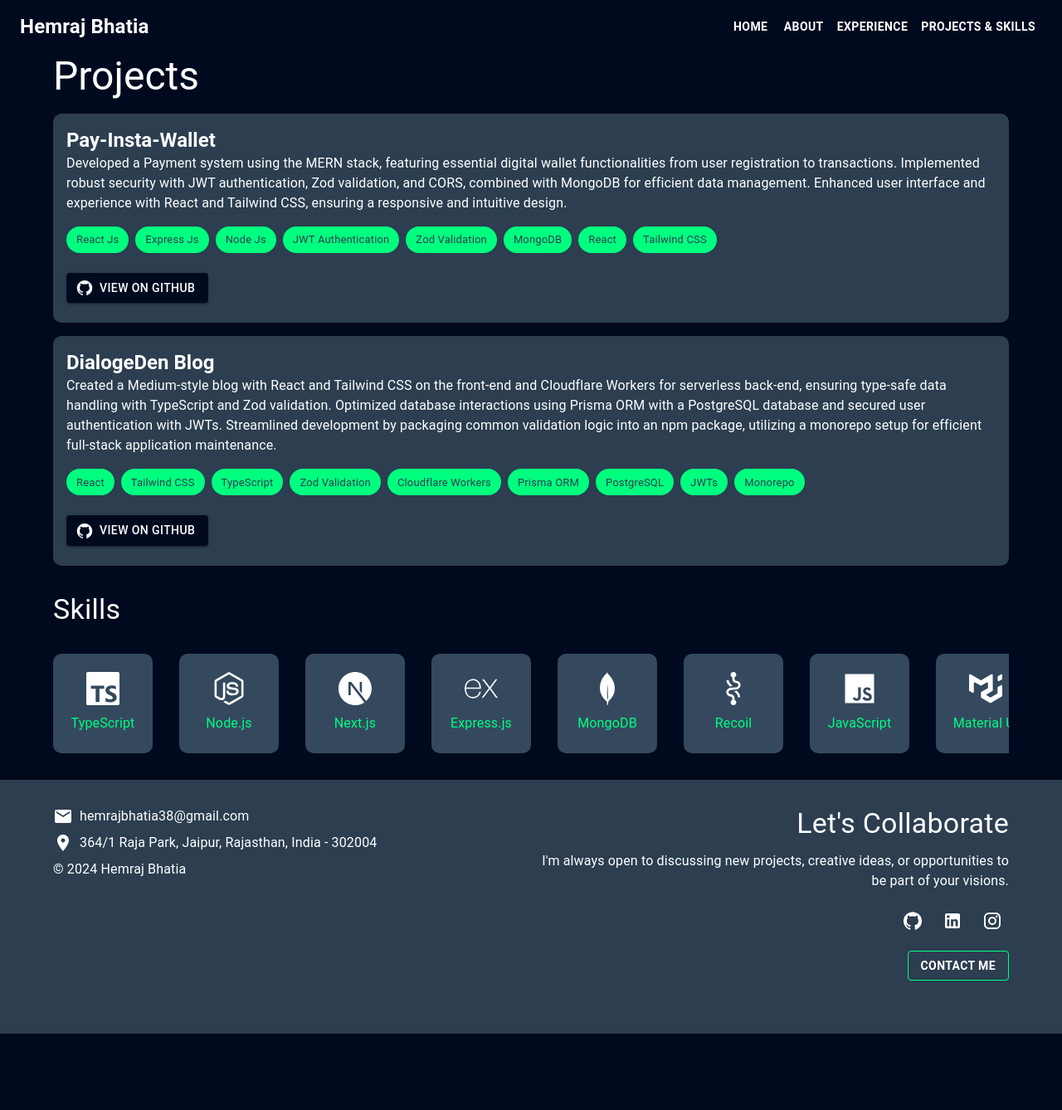
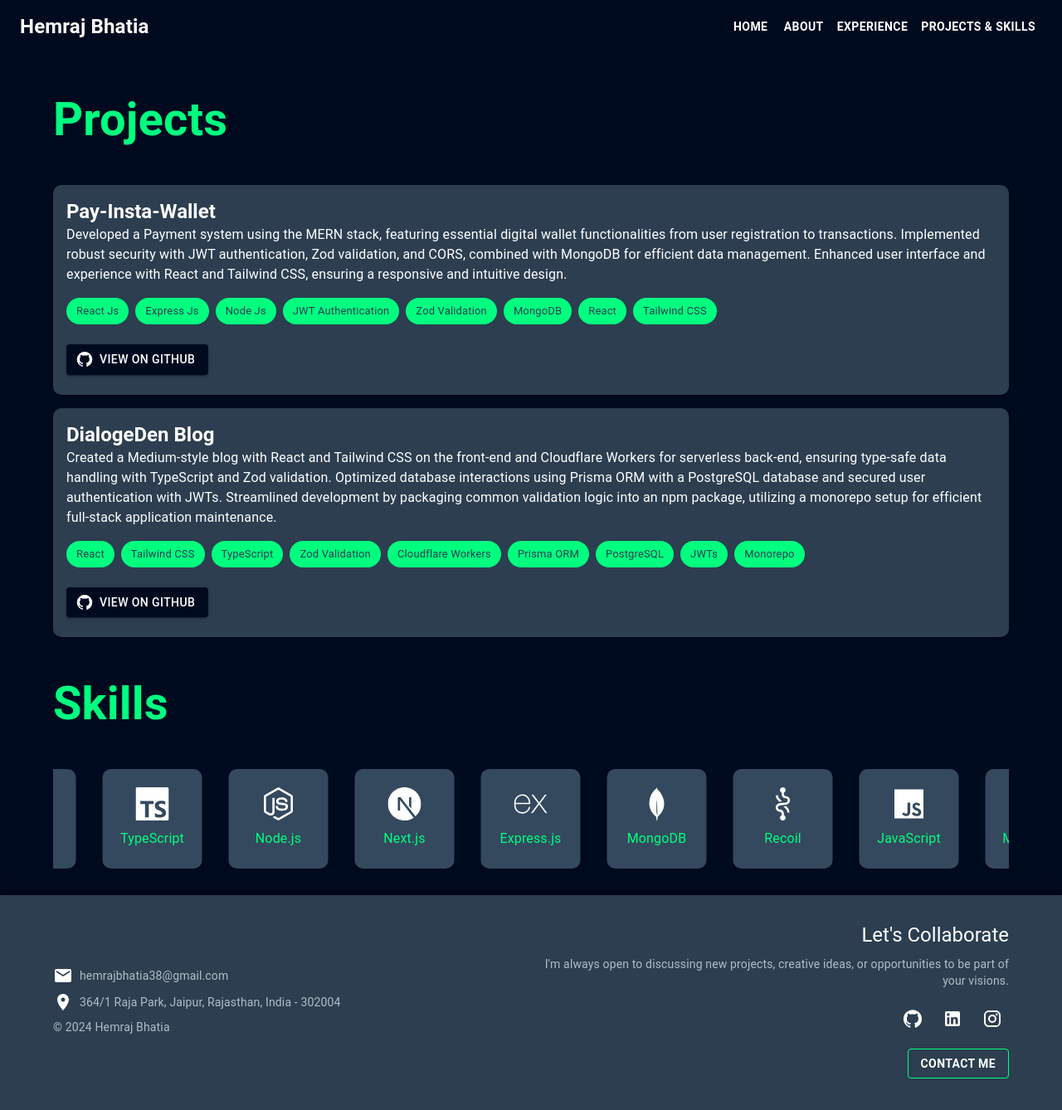
Before and after one commit to hemraj-007/Developer-Portfolio, a React (Vite) app: page /projects in a window 1280 px wide. Shown: the top 1338 px of the page at 83% size. Before the commit the page ends 1246 px from the top, so only its background shows below. Built offline with nearby package versions, Linux system fonts and the light colour scheme.

Commit message:
new loading page , change in footer and headings

```diff
--- a/package.json
+++ b/package.json
@@ -14,6 +14,8 @@
     "@emotion/styled": "^11.11.5",
     "@mui/icons-material": "^5.16.4",
     "@mui/material": "^5.16.0",
+    "@react-three/drei": "^9.109.2",
+    "@react-three/fiber": "^8.16.8",
     "dotenv": "^16.4.5",
     "emailjs-com": "^3.2.0",
     "formik": "^2.4.6",
@@ -29,6 +31,7 @@
     "react-spring": "^9.7.4",
     "react-typical": "^0.1.3",
     "styled-components": "^6.1.12",
+    "three": "^0.167.0",
     "yup": "^1.4.0"
   },
   "devDependencies": {
--- a/src/App.tsx
+++ b/src/App.tsx
@@ -1,5 +1,5 @@
 // src/App.tsx
-import React from "react";
+import React, { useState, useEffect } from "react";
 import Header from "./pages/Header";
 import Footer from "./pages/Footer";
 import { BrowserRouter, Route, Routes } from "react-router-dom";
@@ -10,11 +10,26 @@ import Experience from "./pages/Experience";
 import { ThemeProvider } from "@mui/material/styles";
 import CssBaseline from "@mui/material/CssBaseline";
 import theme from "./theme";
+import Loading from "./components/Loading";
 
 const App: React.FC = () => {
+  const [loading, setLoading] = useState(true);
+
+  useEffect(() => {
+    // Simulate a loading delay
+    const timer = setTimeout(() => {
+      setLoading(false);
+    }, 2000); // Adjust the delay as needed
+
+    return () => clearTimeout(timer);
+  }, []);
+
   return (
     <ThemeProvider theme={theme}>
       <CssBaseline />
+      {loading ? (
+        <Loading />
+      ) : (
         <BrowserRouter>
           <Header />
           <Routes>
@@ -25,6 +40,7 @@ const App: React.FC = () => {
           </Routes>
           <Footer />
         </BrowserRouter>
+      )}
     </ThemeProvider>
   );
 };
--- /dev/null
+++ b/src/components/KaleidoscopeMaterial.tsx
@@ -0,0 +1,49 @@
+// src/components/KaleidoscopeMaterial.tsx
+import React, { forwardRef } from 'react';
+import { extend, useFrame } from '@react-three/fiber';
+import { shaderMaterial } from '@react-three/drei';
+import { ShaderMaterial, Vector2 } from 'three';
+
+const KaleidoscopeShaderMaterial = shaderMaterial(
+  {
+    time: 0,
+    resolution: new Vector2(),
+  },
+  `
+  varying vec2 vUv;
+  void main() {
+    vUv = uv;
+    gl_Position = projectionMatrix * modelViewMatrix * vec4(position, 1.0);
+  }
+  `,
+  `
+  uniform float time;
+  uniform vec2 resolution;
+  varying vec2 vUv;
+
+  void main() {
+    vec2 p = vUv * 2.0 - 1.0;
+    float r = length(p);
+    float a = atan(p.y, p.x) + time * 0.5;
+    float k = 6.0; // Number of reflections
+    a = mod(a, 2.0 * 3.14159 / k) * k;
+    vec3 color = vec3(0.5 + 0.5 * cos(time + vec3(0.0, 2.0, 4.0)));
+    gl_FragColor = vec4(color, 1.0);
+  }
+  `
+);
+
+extend({ KaleidoscopeShaderMaterial });
+
+const KaleidoscopeMaterial = forwardRef<ShaderMaterial>((props, ref) => {
+  useFrame(({ clock, size }) => {
+    if (ref && 'current' in ref && ref.current) {
+      (ref.current as any).uniforms.time.value = clock.getElapsedTime();
+      (ref.current as any).uniforms.resolution.value.set(size.width, size.height);
+    }
+  });
+
+  return <kaleidoscopeShaderMaterial ref={ref} attach="material" {...props} />;
+});
+
+export default KaleidoscopeMaterial;
--- a/src/components/Loading.tsx
+++ b/src/components/Loading.tsx
@@ -1,18 +1,44 @@
-import React from 'react';
-import CircularProgress from '@mui/material/CircularProgress';
-import Box from '@mui/material/Box';
+// src/components/Loading.tsx
+import React, { useRef } from 'react';
+import { Canvas } from '@react-three/fiber';
+import { Html, useProgress, Plane } from '@react-three/drei';
+import { Box } from '@mui/material';
+import { styled } from '@mui/material/styles';
+import KaleidoscopeMaterial from './KaleidoscopeMaterial';
+import { ShaderMaterial } from 'three';
+
+const FullScreenLoader = styled(Box)(() => ({
+  display: 'flex',
+  flexDirection: 'column',
+  alignItems: 'center',
+  justifyContent: 'center',
+  position: 'fixed',
+  top: 0,
+  left: 0,
+  width: '100%',
+  height: '100%',
+  backgroundColor: '#2c3e50',
+  color: '#ffffff',
+  zIndex: 1301, // Ensure it appears above all other elements
+}));
+
+const Loader = () => {
+  const { progress } = useProgress();
+  return <Html center>{progress} % loaded</Html>;
+};
 
 const Loading: React.FC = () => {
+  const materialRef = useRef<ShaderMaterial>(null);
+
   return (
-    <Box
-      display="flex"
-      justifyContent="center"
-      alignItems="center"
-      height="100vh"
-      bgcolor="#2c3e50"
-    >
-      <CircularProgress style={{ color: '#00FF7F' }} />
-    </Box>
+    <FullScreenLoader>
+      <Canvas>
+        <Plane args={[2, 2]}>
+          <KaleidoscopeMaterial ref={materialRef} />
+        </Plane>
+        <Loader />
+      </Canvas>
+    </FullScreenLoader>
   );
 };
 
--- a/src/components/TypewriterHeading.tsx
+++ b/src/components/TypewriterHeading.tsx
@@ -1,27 +1,31 @@
 // src/components/TypewriterHeading.tsx
-import React from 'react';
-import Typical from 'react-typical';
-import { styled } from '@mui/material/styles';
+import React from "react";
+import Typical from "react-typical";
+import { styled } from "@mui/material/styles";
 
-const StyledHeading = styled(Typical)(({ theme }) => ({
-  color: '#00FF7F',
-  fontSize: '2.5rem',
-  textAlign: 'center',
-  [theme.breakpoints.up('sm')]: {
-    fontSize: '3.5rem',
+const StyledHeading = styled(Typical)(({ theme, align }) => ({
+  color: "#00FF7F",
+  fontSize: "2.5rem",
+  textAlign: align || "center", // Use the align prop or default to center
+  [theme.breakpoints.up("sm")]: {
+    fontSize: "3.5rem",
   },
-  fontWeight: 'bold',
-  '&::after': {
-    content: 'none', // Ensures the cursor is not shown
+  fontWeight: "bold",
+  "&::after": {
+    content: "none", // Ensures the cursor is not shown
   },
 }));
 
 interface TypewriterHeadingProps {
   steps: (string | number)[];
+  align?: string;
 }
 
-const TypewriterHeading: React.FC<TypewriterHeadingProps> = ({ steps }) => {
-  return <StyledHeading steps={steps} loop={1} wrapper="h1" />;
+const TypewriterHeading: React.FC<TypewriterHeadingProps> = ({
+  steps,
+  align,
+}) => {
+  return <StyledHeading steps={steps} loop={1} wrapper="h1" align={align} />;
 };
 
 export default TypewriterHeading;
--- a/src/pages/About.tsx
+++ b/src/pages/About.tsx
@@ -1,5 +1,5 @@
 // src/pages/About.tsx
-import React from "react";
+import React, { useState,useEffect } from "react";
 import Container from "@mui/material/Container";
 import Box from "@mui/material/Box";
 import logo from "../assets/profile3.jpg";
@@ -9,10 +9,12 @@ import { useInView } from "react-intersection-observer";
 import { useSpring, animated } from "react-spring";
 import TypewriterHeading from "../components/TypewriterHeading";
 import Typography from "@mui/material/Typography";
+import Loading from "../components/Loading";
 
 const About: React.FC = () => {
   const theme = useTheme();
   const isMobile = useMediaQuery(theme.breakpoints.down("sm"));
+  const [loading,setLoading]=useState(false);
 
   const [ref, inView] = useInView({
     triggerOnce: true,
@@ -31,10 +33,21 @@ const About: React.FC = () => {
     config: { mass: 1, tension: 170, friction: 14 },
   });
 
+  useEffect(() => {
+    // Simulate a loading delay for the About page
+    const timer = setTimeout(() => {
+      setLoading(false);
+    }, 1000); // Adjust the delay as needed
+
+    return () => clearTimeout(timer);
+  }, []);
+
+  if (loading) return <Loading />;
+
   return (
     <Container>
-      <animated.div style={textAnimation}>
-        <TypewriterHeading steps={['About Me', 1000, 'About Me', 2000]} />
+       <animated.div style={textAnimation}>
+        <TypewriterHeading steps={['A', 100, 'Ab', 100, 'Abo', 100, 'Abou', 100, 'About', 100, 'About M', 100, 'About Me']} />
       </animated.div>
       <Box
         display="flex"
--- a/src/pages/Experience.tsx
+++ b/src/pages/Experience.tsx
@@ -10,6 +10,7 @@ import { styled } from "@mui/material/styles";
 import Chip from "@mui/material/Chip";
 import useMediaQuery from "@mui/material/useMediaQuery";
 import { useTheme } from "@mui/material/styles";
+import TypewriterHeading from "../components/TypewriterHeading";
 
 const StyledCard = styled(Card)(({ theme }) => ({
   backgroundColor: "#2c3e50",
@@ -21,9 +22,9 @@ const StyledCard = styled(Card)(({ theme }) => ({
     transform: "translateY(-5px)",
     boxShadow: "0 10px 20px rgba(0, 0, 0, 0.2)",
   },
-  [theme.breakpoints.down('sm')]: {
+  [theme.breakpoints.down("sm")]: {
     padding: "1rem",
-  }
+  },
 }));
 
 const skills = {
@@ -71,23 +72,39 @@ const Experience: React.FC = () => {
   const theme = useTheme();
   const isMobile = useMediaQuery(theme.breakpoints.down("sm"));
   const trail = useTrail(experiences.length, {
-    from: { opacity: 0, transform: 'translateY(20px)' },
-    to: { opacity: 1, transform: 'translateY(0)' },
+    from: { opacity: 0, transform: "translateY(20px)" },
+    to: { opacity: 1, transform: "translateY(0)" },
     delay: 200,
   });
 
   return (
     <Container>
-      <Typography
-        variant="h3"
-        gutterBottom
-        style={{
-          color: "#ffffff",
-          textAlign: isMobile ? "center" : "left",
-        }}
-      >
-        Experience
-      </Typography>
+      <Box textAlign="left" mb={4}>
+        <TypewriterHeading
+          steps={[
+            "E",
+            100,
+            "Ex",
+            100,
+            "Exp",
+            100,
+            "Expe",
+            100,
+            "Exper",
+            100,
+            "Experi",
+            100,
+            "Experie",
+            100,
+            "Experien",
+            100,
+            "Experienc",
+            100,
+            "Experience",
+          ]}
+          align="left"
+        />
+      </Box>
       <Box mb={4}>
         {trail.map((style, index) => (
           <animated.div style={style} key={index}>
@@ -99,7 +116,10 @@ const Experience: React.FC = () => {
                   justifyContent="space-between"
                 >
                   <Box>
-                    <Typography variant="subtitle1" style={{ color: "#00FF7F" }}>
+                    <Typography
+                      variant="subtitle1"
+                      style={{ color: "#00FF7F" }}
+                    >
                       {experiences[index].period}
                     </Typography>
                   </Box>
--- a/src/pages/Footer.tsx
+++ b/src/pages/Footer.tsx
@@ -12,6 +12,9 @@ import InstagramIcon from "@mui/icons-material/Instagram";
 import Button from "@mui/material/Button";
 import ContactDialog from "../components/ContactDialog";
 import { motion } from "framer-motion";
+import Collapse from "@mui/material/Collapse";
+import ExpandMoreIcon from "@mui/icons-material/ExpandMore";
+import ExpandLessIcon from "@mui/icons-material/ExpandLess";
 
 const FooterContainer = styled("footer")(({ theme }) => ({
   marginTop: "2rem",
@@ -34,8 +37,15 @@ const ContactButton = styled(Button)(() => ({
   fontWeight: "bold",
 }));
 
+const LeftSide = styled(Box)(({ theme }) => ({
+  [theme.breakpoints.down("sm")]: {
+    display: "none",
+  },
+}));
+
 const Footer: React.FC = () => {
   const [open, setOpen] = useState(false);
+  const [expand, setExpand] = useState(false);
 
   const handleClickOpen = () => {
     setOpen(true);
@@ -43,6 +53,10 @@ const Footer: React.FC = () => {
 
   const handleClose = () => {
     setOpen(false);
+  };
+
+  const handleExpandClick = () => {
+    setExpand(!expand);
   };
 
   const containerVariants = {
@@ -68,27 +82,26 @@ const Footer: React.FC = () => {
           animate="visible"
           variants={containerVariants}
         >
+          <motion.div variants={itemVariants}>
             <Box
               display="flex"
               flexDirection={{ xs: "column", md: "row" }}
               justifyContent="space-between"
-            alignItems="flex-start"
+              alignItems="center"
               mb={4}
             >
-            <Box
+              <LeftSide
                 display="flex"
                 flexDirection="column"
                 alignItems={{ xs: "center", md: "flex-start" }}
                 textAlign={{ xs: "center", md: "left" }}
                 mb={{ xs: 2, md: 0 }}
                 flex={1}
-              component={motion.div}
-              variants={itemVariants}
               >
                 <Box display="flex" alignItems="center" mb={1}>
                   <EmailIcon sx={{ mr: 1 }} />
                   <Typography
-                  variant="body1"
+                    variant="body2"
                     sx={{ fontFamily: "Roboto, sans-serif" }}
                   >
                     hemrajbhatia38@gmail.com
@@ -97,7 +110,7 @@ const Footer: React.FC = () => {
                 <Box display="flex" alignItems="center" mb={1}>
                   <LocationOnIcon sx={{ mr: 1 }} />
                   <Typography
-                  variant="body1"
+                    variant="body2"
                     sx={{ fontFamily: "Roboto, sans-serif" }}
                   >
                     364/1 Raja Park, Jaipur, Rajasthan, India - 302004
@@ -105,37 +118,46 @@ const Footer: React.FC = () => {
                 </Box>
 
                 <Typography
-                variant="body1"
+                  variant="body2"
                   sx={{ fontFamily: "Roboto, sans-serif" }}
                 >
                   © 2024 Hemraj Bhatia
                 </Typography>
-            </Box>
+              </LeftSide>
               <Box
                 display="flex"
                 flexDirection="column"
                 alignItems={{ xs: "center", md: "flex-end" }}
                 textAlign={{ xs: "center", md: "right" }}
                 flex={1}
-              component={motion.div}
-              variants={itemVariants}
               >
                 <Typography
-                variant="h4"
+                  variant="h5"
                   gutterBottom
-                sx={{ fontFamily: "Roboto, sans-serif" }}
+                  sx={{
+                    fontFamily: "Roboto, sans-serif",
+                    textAlign: { xs: "center", md: "right" },
+                  }}
                 >
                   Let's Collaborate
                 </Typography>
                 <Typography
-                variant="body1"
+                  variant="body2"
                   paragraph
-                sx={{ fontFamily: "Roboto, sans-serif" }}
+                  sx={{
+                    fontFamily: "Roboto, sans-serif",
+                    textAlign: { xs: "center", md: "right" },
+                  }}
                 >
                   I'm always open to discussing new projects, creative ideas, or
                   opportunities to be part of your visions.
                 </Typography>
-              <Box display="flex" gap={1} mb={2}>
+                <Box
+                  display="flex"
+                  gap={1}
+                  mb={2}
+                  justifyContent={{ xs: "center", md: "flex-end" }}
+                >
                   <IconButton
                     color="inherit"
                     href="https://github.com/hemraj-007"
@@ -161,6 +183,38 @@ const Footer: React.FC = () => {
               </Box>
             </Box>
           </motion.div>
+          <Box display={{ xs: "block", md: "none" }} textAlign="center">
+            <Button
+              onClick={handleExpandClick}
+              endIcon={expand ? <ExpandLessIcon /> : <ExpandMoreIcon />}
+              sx={{ color: "#00FF7F" }}
+            >
+              {expand ? "Show Less" : "Show More"}
+            </Button>
+            <Collapse in={expand}>
+              <Box mt={2}>
+                <Typography
+                  variant="body2"
+                  sx={{ fontFamily: "Roboto, sans-serif", mb: 2 }}
+                >
+                  hemrajbhatia38@gmail.com
+                </Typography>
+                <Typography
+                  variant="body2"
+                  sx={{ fontFamily: "Roboto, sans-serif", mb: 2 }}
+                >
+                  364/1 Raja Park, Jaipur, Rajasthan, India - 302004
+                </Typography>
+                <Typography
+                  variant="body2"
+                  sx={{ fontFamily: "Roboto, sans-serif" }}
+                >
+                  © 2024 Hemraj Bhatia
+                </Typography>
+              </Box>
+            </Collapse>
+          </Box>
+        </motion.div>
         <ContactDialog open={open} onClose={handleClose} />
       </Container>
     </FooterContainer>
--- a/src/pages/Projects.tsx
+++ b/src/pages/Projects.tsx
@@ -12,6 +12,8 @@ import GitHubIcon from "@mui/icons-material/GitHub";
 import Marquee from "react-fast-marquee";
 import useMediaQuery from "@mui/material/useMediaQuery";
 import { useTheme } from "@mui/material/styles";
+import TypewriterHeading from "../components/TypewriterHeading";
+import { useSpring } from "react-spring";
 import {
   FaReact,
   FaNodeJs,
@@ -113,6 +115,7 @@ const projects = [
 const Projects: React.FC = () => {
   const theme = useTheme();
   const isMobile = useMediaQuery(theme.breakpoints.down("sm"));
+  const props = useSpring({ opacity: 1, from: { opacity: 0 }, delay: 200 });
   const [isHovered, setIsHovered] = useState(false);
 
   const trail = useTrail(projects.length, {
@@ -145,13 +148,29 @@ const Projects: React.FC = () => {
 
   return (
     <Container>
-      <Typography
-        variant="h3"
-        gutterBottom
-        style={{ color: "#ffffff", textAlign: isMobile ? "center" : "left" }}
-      >
-        Projects
-      </Typography>
+      <animated.div style={props}>
+        <Box textAlign="left">
+          <TypewriterHeading
+            steps={[
+              "P",
+              100,
+              "Pr",
+              100,
+              "Pro",
+              100,
+              "Proj",
+              100,
+              "Proje",
+              100,
+              "Projec",
+              100,
+              "Project",
+              100,
+              "Projects",
+            ]}
+            align="left"
+          />
+        </Box>
         <Box mb={4}>
           {trail.map((style, index) => (
             <animated.div style={style} key={index}>
@@ -199,17 +218,24 @@ const Projects: React.FC = () => {
             </animated.div>
           ))}
         </Box>
-      <Typography
-        variant="h4"
-        gutterBottom
-        style={{
-          color: "#ffffff",
-          marginTop: "2rem",
-          textAlign: isMobile ? "center" : "left",
-        }}
-      >
-        Skills
-      </Typography>
+        <Box textAlign="left">
+          <TypewriterHeading
+            steps={[
+              "S",
+              100,
+              "Sk",
+              100,
+              "Ski",
+              100,
+              "Skil",
+              100,
+              "Skill",
+              100,
+              "Skills",
+            ]}
+            align="left"
+          />
+        </Box>
         <Box
           mt={4}
           position="relative"
@@ -236,6 +262,7 @@ const Projects: React.FC = () => {
             ))}
           </Marquee>
         </Box>
+      </animated.div>
     </Container>
   );
 };
```
Also changed, not shown: src/components/declaration.d.ts (+16 -0 lines), 1 other file (tests, documents, lock files or other folders). Lines whose indentation alone changed are shown as unchanged.
